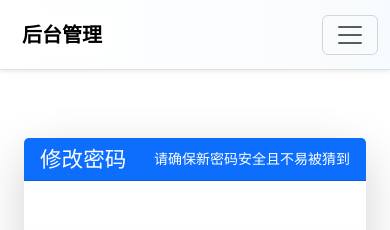
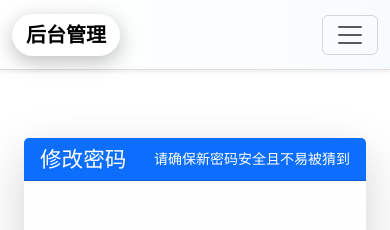
Before and after one commit to edouardlicn123/Hotel-furniture-company-site-v2, a Flask app: page /admin/change_password/ in a window 390 px wide. Shown: the top 230 px of the page. Run offline with Flask 3, Linux system fonts and the light colour scheme; the visitor is signed in with stand-in values (Sample User, id 1); parts of the project's set-up code (start-up, migrations or seed data) failed here and were passed over; some libraries are stand-ins or nearby versions.

Commit message:
logo fix

```diff
--- a/app/static/css/base.css
+++ b/app/static/css/base.css
@@ -1,4 +1,4 @@
-/* base.css - 基础结构与通用组件（完整最新版：产品卡片图片背景恢复白色 + 所有优化整合 + Logo 不透明修复） */
+/* base.css - 基础结构与通用组件（完整最新版：产品卡片图片背景恢复白色 + Logo 终极不透明强化版） */
 
 /* === 全局基础 === */
 body {
@@ -96,7 +96,7 @@ body {
     }
 }
 
-/* === 导航栏完整优化 + Logo 不透明修复 === */
+/* === 导航栏完整优化 + Logo 终极强化版（超级突出、不透、不淡） === */
 .navbar {
     background-color: var(--navbar-bg) !important;
     border-bottom: 1px solid var(--border);
@@ -118,48 +118,58 @@ body {
     box-shadow: var(--shadow-md);
 }
 
-/* ★★★ Logo 区域：独立不透明底板 + 强制不透明确保 ★★★ */
+/* Logo 区域：终极强化 - 纯白实底 + 大阴影 + 圆润胶囊 + 高层级 */
 .navbar-brand {
-    position: relative;                     /* 建立定位上下文 */
-    background: rgba(255, 255, 255, 0.98) !important;  /* 接近纯白的不透明底（防止透出 navbar） */
-    padding: 8px 14px;                      /* 给 Logo 一点呼吸空间 */
-    border-radius: 10px;                    /* 轻微圆角，更现代 */
-    backdrop-filter: none !important;       /* 防止继承毛玻璃效果 */
-    z-index: 2;                             /* 确保在 navbar 之上 */
+    position: relative !important;
+    background: #ffffff !important;          /* 纯白色实底，彻底挡住一切透明 */
+    padding: 12px 24px !important;           /* 更大内边距，Logo 区域更醒目 */
+    border-radius: 50px !important;          /* 超级圆润胶囊形，高端大气 */
+    box-shadow: 0 6px 20px rgba(0, 0, 0, 0.25) !important; /* 强烈立体阴影 */
+    backdrop-filter: none !important;
+    z-index: 20 !important;                  /* 最高层级，覆盖所有 */
 }
 
-/* Logo 图片强制完全不透明 */
+/* Logo 图片：强制鲜艳、精神、不淡 */
 #navbar-logo {
     height: 80px;
     width: auto;
     max-width: 100%;
     object-fit: contain;
     transition: all 0.3s ease;
-    opacity: 1 !important;                  /* 强制 100% 不透明 */
-    filter: brightness(1) !important;       /* 防止任何亮度/滤镜影响 */
+
+    /* 终极滤镜强化：让 Logo 立刻看起来更鲜艳、更立体 */
+    filter: brightness(1.08) contrast(1.18) saturate(1.25) !important;
+    opacity: 1 !important;
 }
 
-/* 文字公司名样式（无 Logo 时显示） */
+/* 文字公司名（无 Logo 时）也强制清晰 */
 .navbar-brand span {
     font-size: 1.8rem;
     font-weight: 700;
-    color: var(--text-inverse) !important;
+    color: #000000 !important;               /* 强制黑色，更醒目 */
     letter-spacing: -0.5px;
 }
 
-/* 可选：鼠标悬停时轻微放大 Logo，增加交互感 */
-.navbar-brand:hover #navbar-logo {
-    transform: scale(1.05);
-    transition: transform 0.3s ease;
+/* 悬停效果：整体上浮 + Logo 放大 + 阴影增强 */
+.navbar-brand:hover {
+    transform: translateY(-4px) !important;
+    box-shadow: 0 12px 30px rgba(0, 0, 0, 0.3) !important;
 }
 
-/* 响应式：导航栏高度减小，Logo 自动等比例缩小 */
+.navbar-brand:hover #navbar-logo {
+    transform: scale(1.1) !important;
+}
+
+/* 响应式调整 */
 @media (max-width: 1200px) {
     .navbar {
         height: 80px;
     }
     .navbar.scrolled {
         height: 70px;
+    }
+    .navbar-brand {
+        padding: 10px 20px !important;
     }
 }
 
@@ -170,6 +180,9 @@ body {
     .navbar.scrolled {
         height: 65px;
     }
+    .navbar-brand {
+        padding: 8px 16px !important;
+    }
 }
 
 @media (max-width: 768px) {
@@ -179,17 +192,14 @@ body {
     .navbar.scrolled {
         height: 60px;
     }
-
     .navbar-brand {
-        padding: 6px 10px;              /* 手机端缩小内边距 */
+        padding: 6px 14px !important;
     }
-
+    #navbar-logo {
+        height: 60px;
+    }
     .navbar-brand span {
         font-size: 1.5rem;
-    }
-
-    #navbar-logo {
-        height: 60px;                   /* 手机端 Logo 适当缩小 */
     }
 }
 
```
